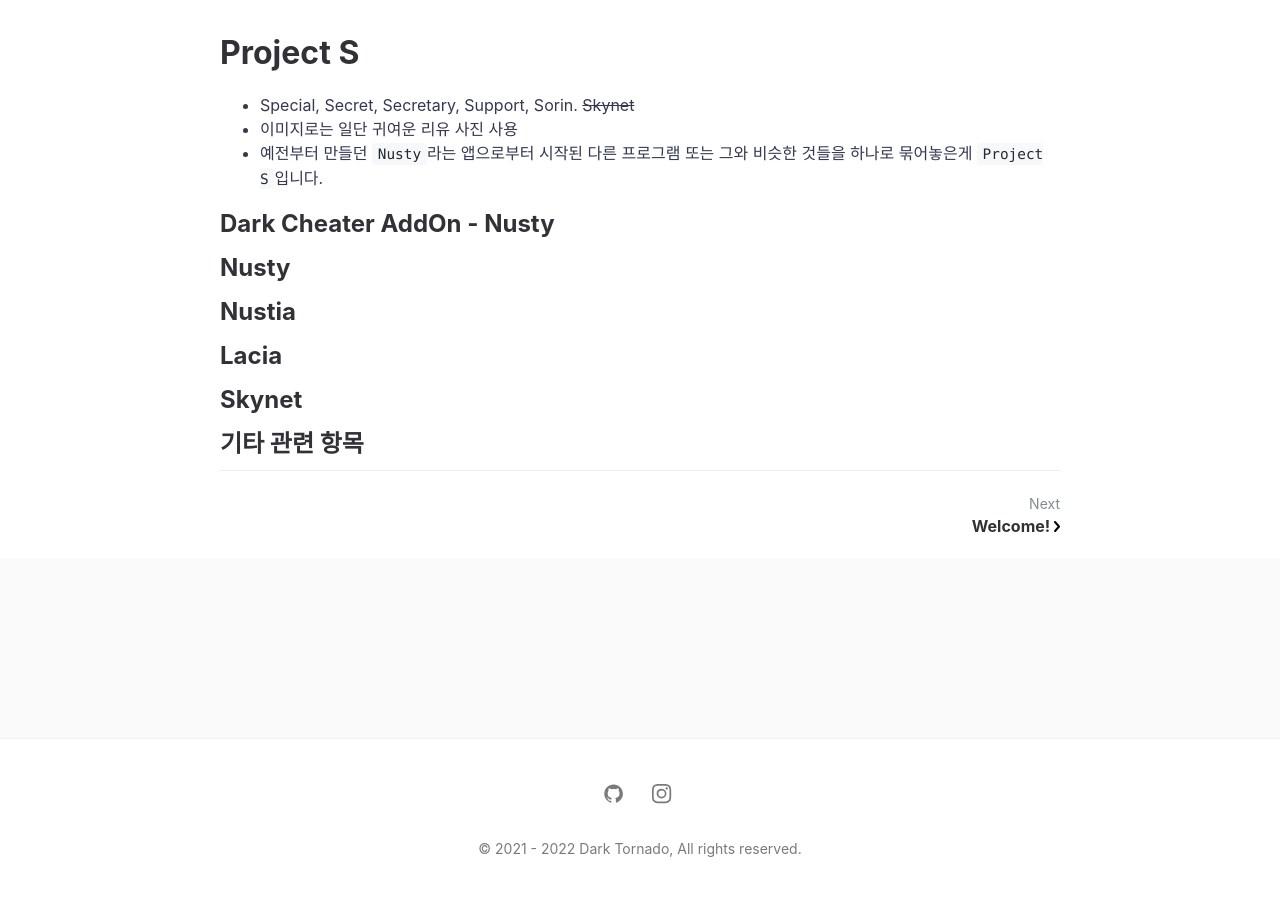
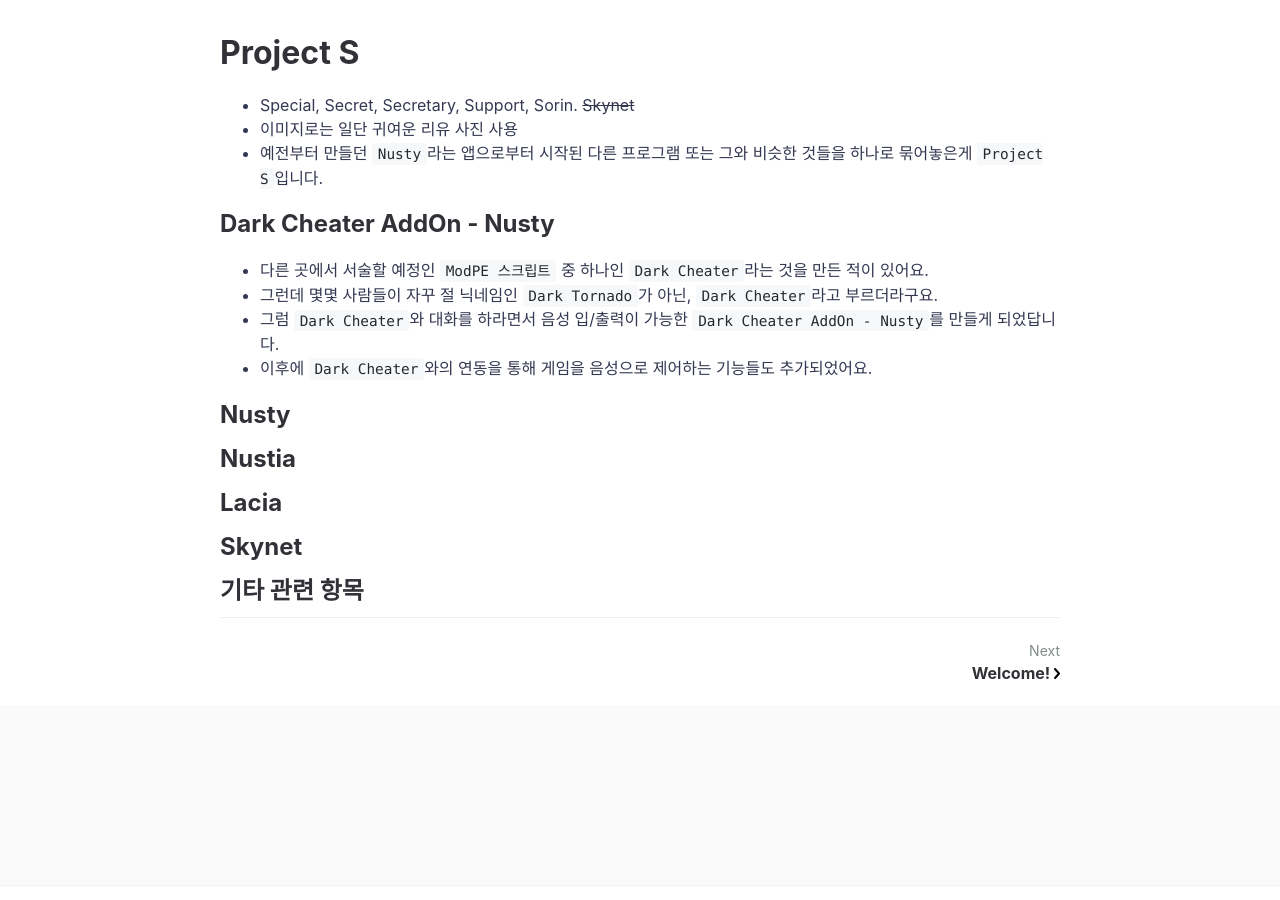
Before and after one commit to DarkTornado/Portfolio, a Jekyll site: the page built from _posts/1970-01-01-project-s.md, in a window 1280 px wide and 900 px high, scrolled down 627 px. Built offline with Jekyll 4.4.1, drawn with Linux system fonts in a browser that asks for light colours; comment, search, counter and statistics services are not loaded; some of the changed text lies outside the part shown.

Commit message:
Dark Cheater AddOn - Nusty

```diff
--- a/_posts/1970-01-01-project-s.md
+++ b/_posts/1970-01-01-project-s.md
@@ -11,6 +11,10 @@ featured-img: Liyuu.jpg
 * 예전부터 만들던 `Nusty`라는 앱으로부터 시작된 다른 프로그램 또는 그와 비슷한 것들을 하나로 묶어놓은게 `Project S`입니다.
 
 ## Dark Cheater AddOn - Nusty
+* 다른 곳에서 서술할 예정인 `ModPE 스크립트` 중 하나인 `Dark Cheater`라는 것을 만든 적이 있어요.
+* 그런데 몇몇 사람들이 자꾸 절 닉네임인 `Dark Tornado`가 아닌, `Dark Cheater`라고 부르더라구요.
+* 그럼 `Dark Cheater`와 대화를 하라면서 음성 입/출력이 가능한 `Dark Cheater AddOn - Nusty`를 만들게 되었답니다.
+* 이후에 `Dark Cheater`와의 연동을 통해 게임을 음성으로 제어하는 기능들도 추가되었어요.
 
 ## Nusty
 
```
